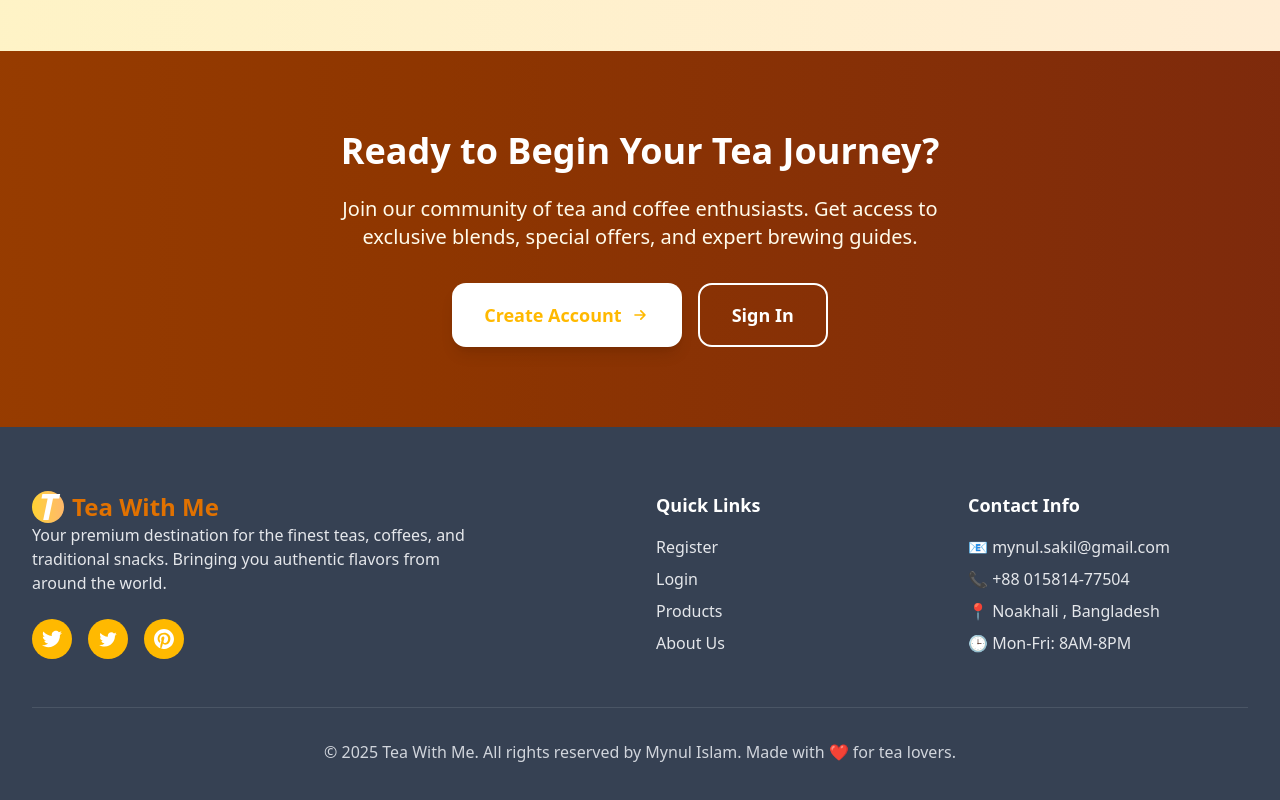
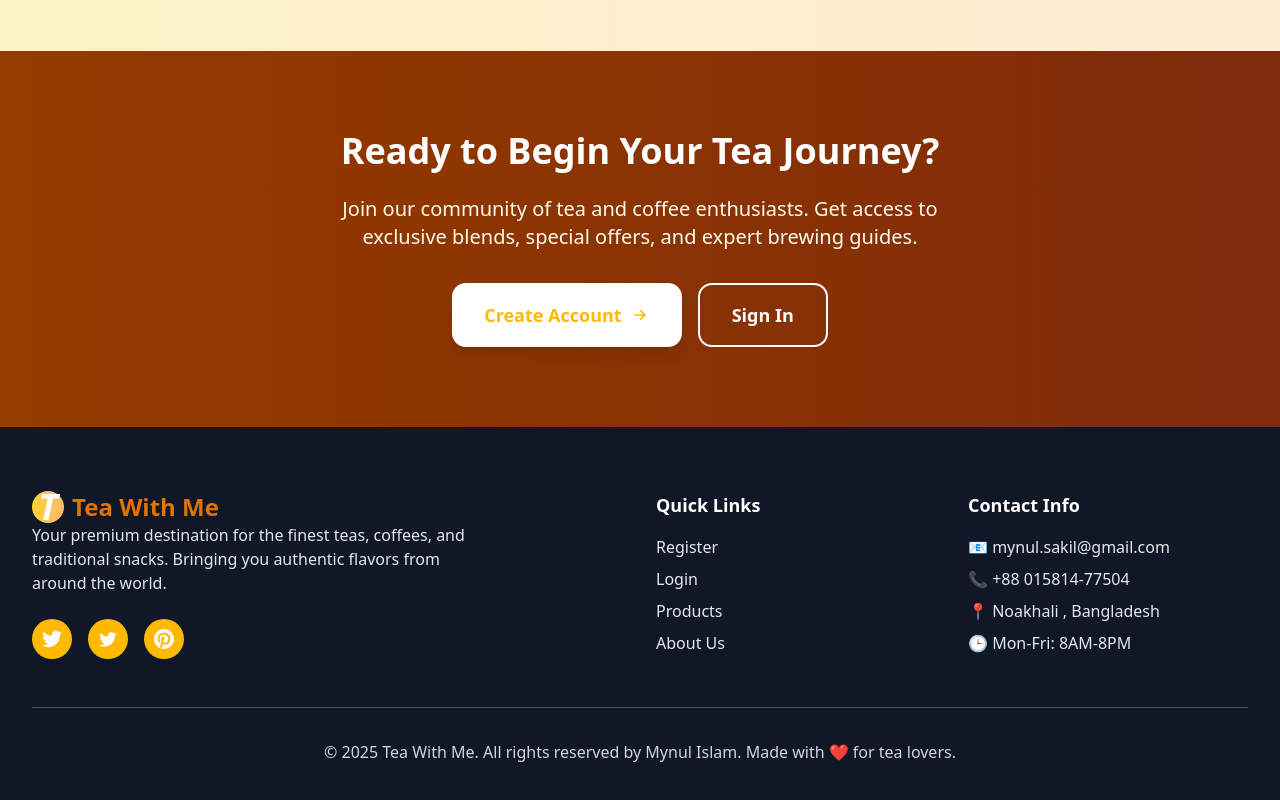
Before and after one commit to sakil470004/tea-with-me, a Next.js app: page / in a window 1280 px wide. Shown: the part 2605-3405 px from the top of the page. Built offline with nearby package versions, Linux system fonts and the light colour scheme; no server answers.

Commit message:
update for footer deep

```diff
--- a/app/page.tsx
+++ b/app/page.tsx
@@ -493,7 +493,7 @@
       </section>
 
       {/* Footer */}
-      <footer className="bg-gray-700 text-white py-16">
+      <footer className="bg-gray-900 text-white py-16">
         <div className="max-w-7xl mx-auto px-4 sm:px-6 lg:px-8">
           <div className="grid grid-cols-1 md:grid-cols-4 gap-8">
             <div className="col-span-1 md:col-span-2">
```
